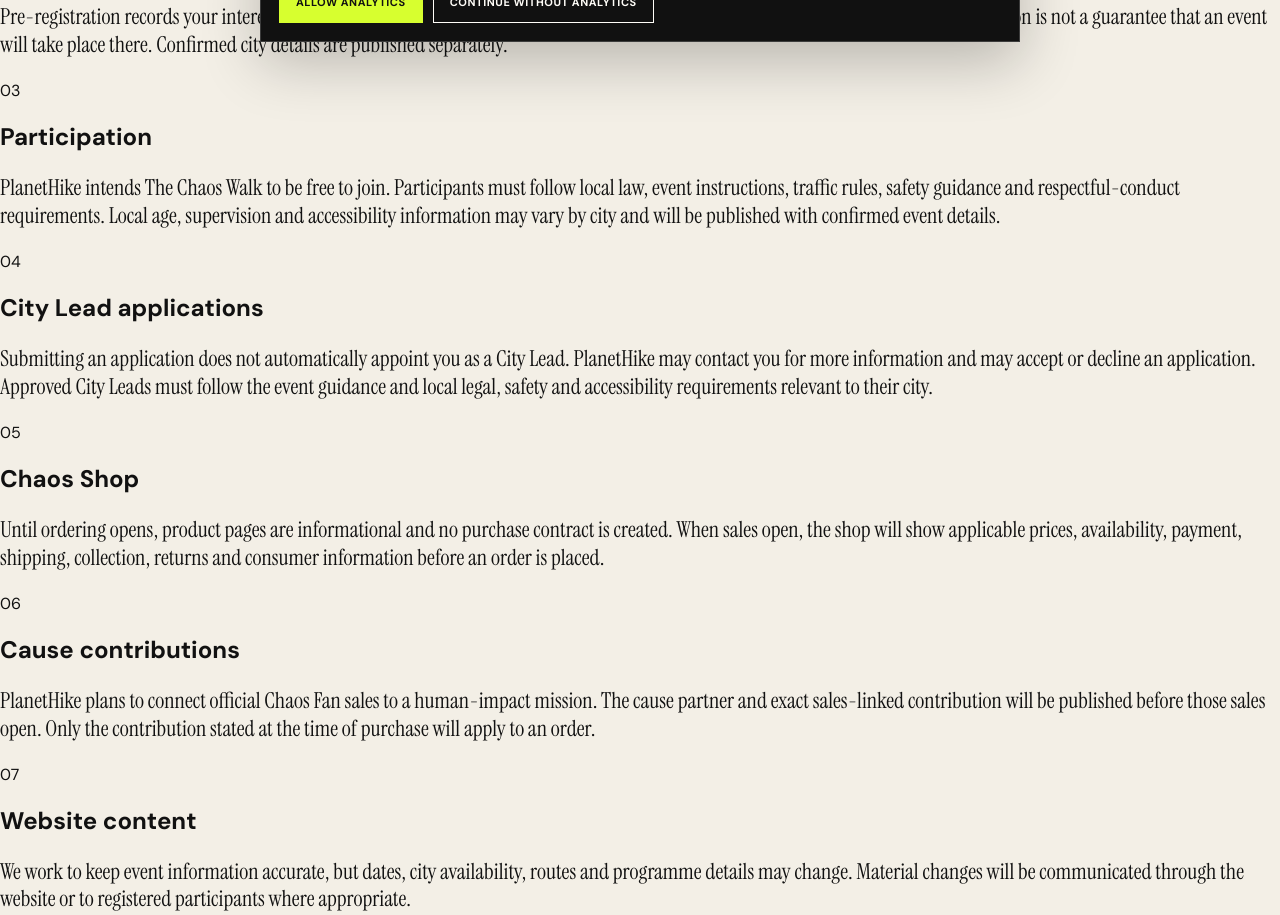
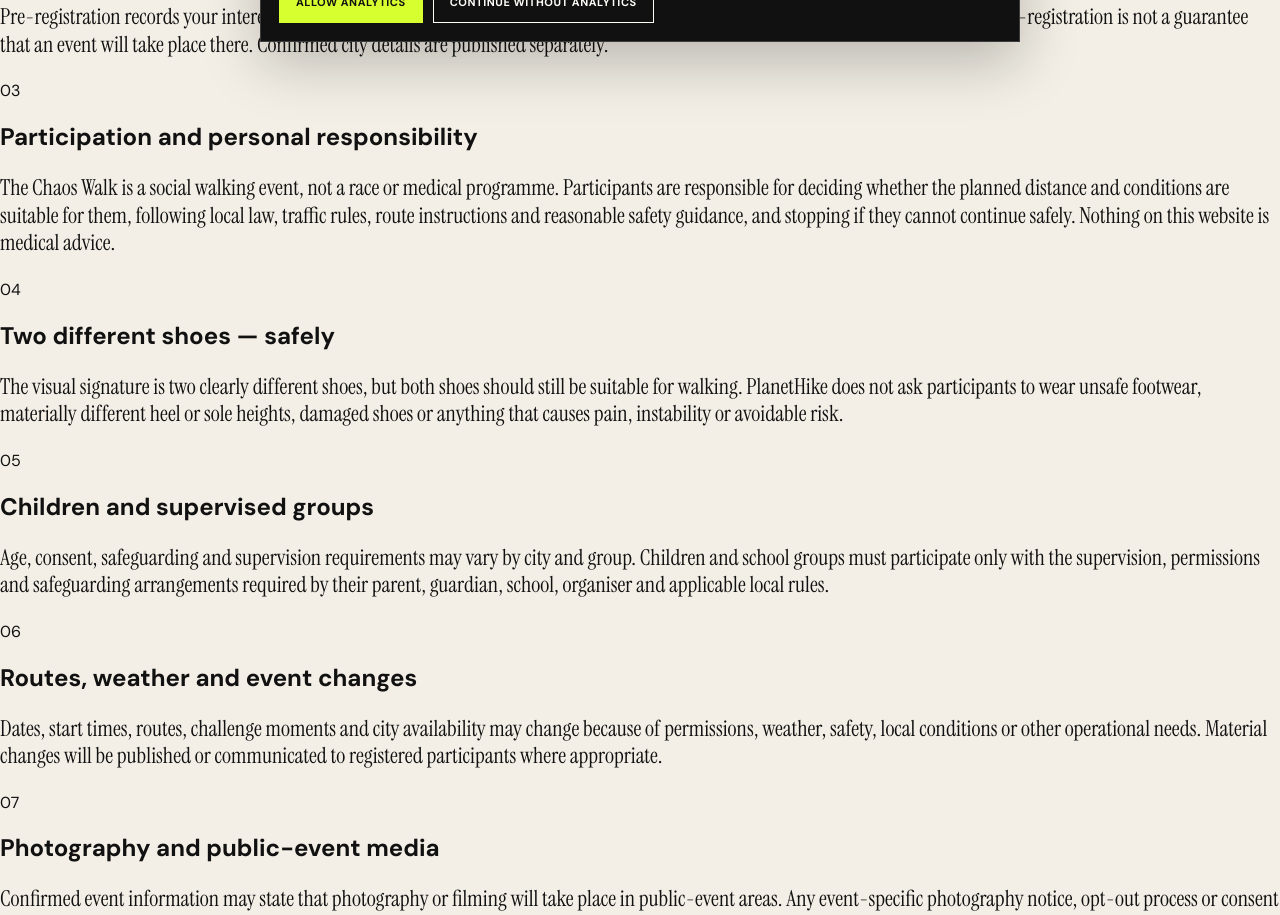
Before and after one commit to unikmo/planethike, a Next.js app: page /terms in a window 1280 px wide. Shown: the part 740-1655 px from the top of the page. Built offline with nearby package versions, Linux system fonts and the light colour scheme; no server answers.

Commit message:
Strengthen PlanetHike event participation terms and disclaimers

```diff
--- a/app/terms/page.tsx
+++ b/app/terms/page.tsx
@@ -3,23 +3,27 @@ import LegalPage from '../LegalPage';
 
 export const metadata: Metadata = {
   title: 'Terms | PlanetHike',
-  description: 'Terms for PlanetHike pre-registration, City Lead applications and The Chaos Walk.',
+  description: 'Terms for PlanetHike pre-registration, City Lead applications and participation in The Chaos Walk.',
   alternates: { canonical: '/terms' },
 };
 
 export default function TermsPage() {
   return <LegalPage
-    eyebrow="TERMS / LAST UPDATED 25 AUGUST 2026"
+    eyebrow="TERMS / LAST UPDATED 26 AUGUST 2026"
     title="Terms"
     intro="These terms apply to the PlanetHike website, pre-registration for The Chaos Walk and City Lead applications. Separate sales terms will apply when the Chaos Shop opens."
     sections={[
       {heading:'Operator',body:<p>PlanetHike is operated by PlanetHike OÜ, Reg. No. 17233027, Järvevana tee 9, 11314 Tallinn, Estonia. Contact: <a href="mailto:hello@planethike.org">hello@planethike.org</a>.</p>},
-      {heading:'Pre-registration',body:<p>Pre-registration records your interest in The Chaos Walk and lets PlanetHike send event information. A city selected during pre-registration is not a guarantee that an event will take place there. Confirmed city details are published separately.</p>},
-      {heading:'Participation',body:<p>PlanetHike intends The Chaos Walk to be free to join. Participants must follow local law, event instructions, traffic rules, safety guidance and respectful-conduct requirements. Local age, supervision and accessibility information may vary by city and will be published with confirmed event details.</p>},
+      {heading:'Pre-registration',body:<p>Pre-registration records your interest in The Chaos Walk and lets PlanetHike send event information. A country or city selected during pre-registration is not a guarantee that an event will take place there. Confirmed city details are published separately.</p>},
+      {heading:'Participation and personal responsibility',body:<p>The Chaos Walk is a social walking event, not a race or medical programme. Participants are responsible for deciding whether the planned distance and conditions are suitable for them, following local law, traffic rules, route instructions and reasonable safety guidance, and stopping if they cannot continue safely. Nothing on this website is medical advice.</p>},
+      {heading:'Two different shoes — safely',body:<p>The visual signature is two clearly different shoes, but both shoes should still be suitable for walking. PlanetHike does not ask participants to wear unsafe footwear, materially different heel or sole heights, damaged shoes or anything that causes pain, instability or avoidable risk.</p>},
+      {heading:'Children and supervised groups',body:<p>Age, consent, safeguarding and supervision requirements may vary by city and group. Children and school groups must participate only with the supervision, permissions and safeguarding arrangements required by their parent, guardian, school, organiser and applicable local rules.</p>},
+      {heading:'Routes, weather and event changes',body:<p>Dates, start times, routes, challenge moments and city availability may change because of permissions, weather, safety, local conditions or other operational needs. Material changes will be published or communicated to registered participants where appropriate.</p>},
+      {heading:'Photography and public-event media',body:<p>Confirmed event information may state that photography or filming will take place in public-event areas. Any event-specific photography notice, opt-out process or consent requirement will be communicated with the relevant local event information before participation.</p>},
       {heading:'City Lead applications',body:<p>Submitting an application does not automatically appoint you as a City Lead. PlanetHike may contact you for more information and may accept or decline an application. Approved City Leads must follow the event guidance and local legal, safety and accessibility requirements relevant to their city.</p>},
-      {heading:'Chaos Shop',body:<p>Until ordering opens, product pages are informational and no purchase contract is created. When sales open, the shop will show applicable prices, availability, payment, shipping, collection, returns and consumer information before an order is placed.</p>},
+      {heading:'Chaos Shop',body:<p>Until ordering opens, product pages are informational and no purchase contract is created. When sales open, the shop will show applicable prices, availability, payment, shipping, city collection, returns and consumer information before an order is placed.</p>},
       {heading:'Cause contributions',body:<p>PlanetHike plans to connect official Chaos Fan sales to a human-impact mission. The cause partner and exact sales-linked contribution will be published before those sales open. Only the contribution stated at the time of purchase will apply to an order.</p>},
-      {heading:'Website content',body:<p>We work to keep event information accurate, but dates, city availability, routes and programme details may change. Material changes will be communicated through the website or to registered participants where appropriate.</p>},
+      {heading:'Website content',body:<p>We work to keep event information accurate, but planning information can change as cities move from interest to confirmed operation. Pages that describe future products, cities or event elements do not create a guarantee unless PlanetHike explicitly confirms them.</p>},
       {heading:'Intellectual property',body:<p>PlanetHike names, logos, event concepts, website content and original event materials are protected by applicable intellectual-property law. Personal, non-commercial sharing of public event information is welcome; other reuse requires permission unless the law provides otherwise.</p>},
       {heading:'Applicable law',body:<p>These terms are governed by Estonian law, subject to any mandatory consumer-protection rights that apply to you in your country of residence.</p>}
     ]}
```
